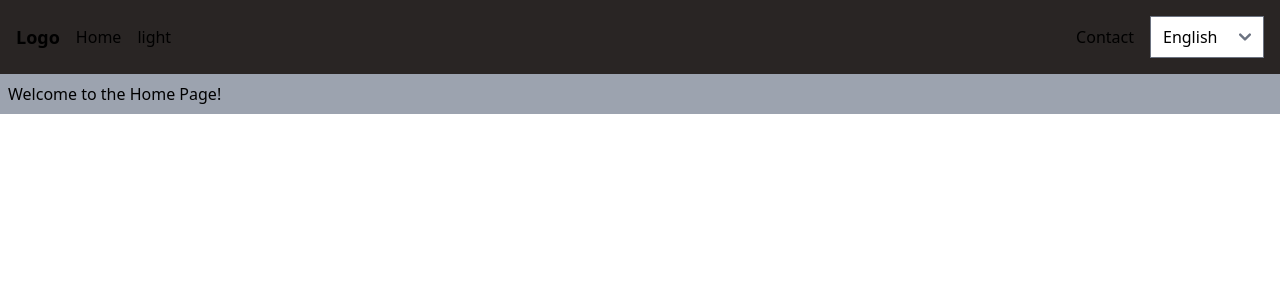
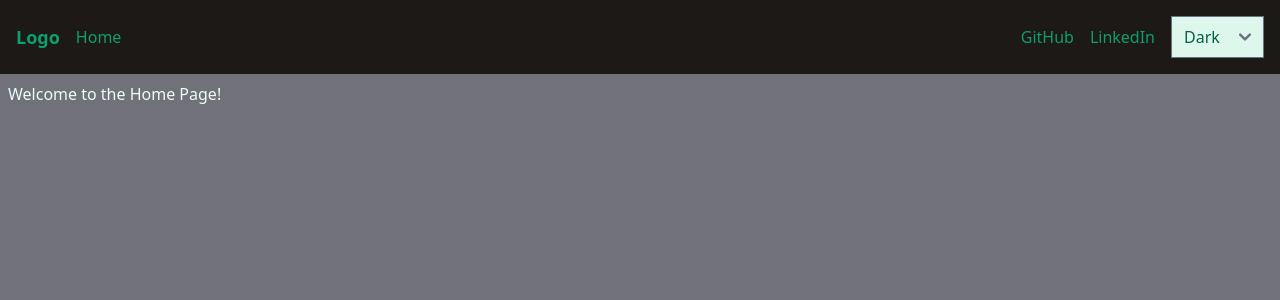
Before and after one commit to mpb9/me-prof, a React (Create React App) app: page / in a window 1280 px wide. Shown: the top 300 px of the page. Built offline with nearby package versions, Linux system fonts and the light colour scheme.

Commit message:
optimized theme switching

```diff
--- a/src/App.js
+++ b/src/App.js
@@ -1,25 +1,23 @@
-import React, { useEffect, useState } from "react";
+import React, { useState } from "react";
 import Home from "./components/Home";
 import NavBar from "./components/NavBar";
-import { Dark, Light } from "./data/Themes";
+import { Dark, GreyScale, Light } from "./data/Themes";
 
 export default function App() {
   const [theme, setTheme] = useState(Dark);
 
   const changeTheme = (new_theme) => {
-    if (new_theme == Dark) {
+    if (new_theme === Dark) {
       setTheme(Dark);
-    } else if (new_theme == Light) {
+    } else if (new_theme === Light) {
       setTheme(Light);
+    } else if (new_theme === GreyScale) {
+      setTheme(GreyScale);
     }
   };
 
-  // useEffect(() => {
-  //   console.log("App -> theme", theme);
-  // }, [theme]);
-
   return (
-    <div className="">
+    <div className={"min-h-screen " + theme.main.bg}>
       <NavBar changeTheme={changeTheme} theme={theme} />
       <Home className="h-screen" theme={theme} />
     </div>
--- a/src/components/Home.js
+++ b/src/components/Home.js
@@ -1,15 +1,4 @@
 import PropTypes from "prop-types";
-
-const my_info = {
-  name: "Michael Beebe",
-  email: "michaelbeebe1031@gmail.com",
-  phone: "847-274-3448",
-  location: "Atlanta, GA",
-  urls: {
-    linkedin: "https://www.linkedin.com/in/michaelbeebe9/",
-    github: "https://github.com/mpb9",
-  },
-};
 
 Home.propTypes = {
   theme: PropTypes.object.isRequired,
@@ -17,10 +6,9 @@ Home.propTypes = {
 
 export default function Home(props) {
   const theme = props.theme;
-  console.log("Home -> theme", theme);
 
   return (
-    <div className="m-0 bg-gray-400 p-2">
+    <div className={"m-0 bg-gray-400 p-2" + theme.main.inlineCSS}>
       <h1>Welcome to the Home Page!</h1>
     </div>
   );
--- a/src/components/NavBar.js
+++ b/src/components/NavBar.js
@@ -1,6 +1,8 @@
 import PropTypes from "prop-types";
-import React, { useEffect, useState } from "react";
-import { Dark, Light } from "../data/Themes";
+import React, { useState } from "react";
+import { ActivePage } from "../data/ActivePage";
+import { MyInfo } from "../data/MyInfo";
+import { Dark, GreyScale, Light } from "../data/Themes";
 
 NavBar.propTypes = {
   changeTheme: PropTypes.func.isRequired,
@@ -9,48 +11,65 @@ NavBar.propTypes = {
 
 export default function NavBar(props) {
   const [activeTheme, setActiveTheme] = useState(props.theme);
+  const [page] = useState(ActivePage);
 
   const changeThemeNav = (event) => {
     if (event) {
-      if (activeTheme == Dark) {
-        setActiveTheme(Light);
-        props.changeTheme(Light);
-        return;
-      } else {
-        setActiveTheme(Dark);
-        props.changeTheme(Dark);
+      let new_theme = null;
+      switch (event.target.value) {
+        case "Dark":
+          new_theme = Dark;
+          break;
+        case "Light":
+          new_theme = Light;
+          break;
+        case "B+W":
+          new_theme = GreyScale;
+          break;
+        default:
+          return;
       }
+      setActiveTheme(new_theme);
+      props.changeTheme(new_theme);
     }
   };
 
-  useEffect(() => {
-    console.log("NavBar -> activeTheme", activeTheme);
-  }, [activeTheme]);
-
   return (
     <nav
-      className="flex items-center justify-between p-4"
-      style={{ backgroundColor: activeTheme.nav.bg }}
+      className={
+        "flex items-center justify-between p-4" + activeTheme.nav.inlineCSS
+      }
     >
       <div className="flex items-center space-x-4">
-        <a href="#" className="text-lg font-bold">
-          Logo
-        </a>
-        <a href="#" className="hidden md:block">
+        <div className="cursor-default text-lg font-bold">Logo</div>
+        <a href={page.url.dev} className="hidden md:block">
           Home
         </a>
-        <button onClick={changeThemeNav} className="md:block">
-          {activeTheme.name == "light" ? "dark" : "light"}
-        </button>
       </div>
       <div className="flex items-center space-x-4">
-        <a href="#" className="hidden md:block">
-          Contact
+        <a
+          href={MyInfo.urls.github}
+          target="_blank"
+          rel="noreferrer"
+          className="hidden md:block"
+        >
+          GitHub
         </a>
-        <select className="hidden md:block">
-          <option>English</option>
-          <option>Spanish</option>
-          <option>French</option>
+        <a
+          href={MyInfo.urls.linkedin}
+          target="_blank"
+          rel="noreferrer"
+          className="hidden md:block"
+        >
+          LinkedIn
+        </a>
+        <select
+          onChange={changeThemeNav}
+          className={"hidden md:block" + activeTheme.nav_btn.inlineCSS}
+        >
+          <option>Dark</option>
+          <option>Light</option>
+          <option>B+W</option>
         </select>
         <button className="block md:hidden">
           <svg
--- /dev/null
+++ b/src/data/ActivePage.js
@@ -0,0 +1,6 @@
+export const ActivePage = {
+  env: "dev",
+  url: {
+    dev: "http://localhost:3000",
+  },
+};
--- a/src/data/MyInfo.js
+++ b/src/data/MyInfo.js
@@ -0,0 +1,10 @@
+export const MyInfo = {
+  name: "Michael Beebe",
+  email: "michaelbeebe1031@gmail.com",
+  phone: "847-274-3448",
+  location: "Atlanta, GA",
+  urls: {
+    linkedin: "https://www.linkedin.com/in/michaelbeebe9/",
+    github: "https://github.com/mpb9",
+  },
+};
--- a/src/data/Themes.js
+++ b/src/data/Themes.js
@@ -3,16 +3,23 @@ import { Theme } from "../models/ThemeModel";
 
 export const Light = new Theme(
   "light",
-  new Style("default", "bg-green-600", "bg-gray-200", "light"),
-  new Style("nav", "bg-gray-700", "#42200B", "light"),
-  new Style("nav-btn", "bg-green-700", "bg-gray-700", "light"),
+  new Style("default", "text-rose-950", "bg-zinc-300", "light"),
+  new Style("nav", "text-pink-50", "bg-amber-950", "light"),
+  new Style("nav-btn", "text-stone-700", "bg-red-200", "light"),
 );
 
 export const Dark = new Theme(
   "dark",
-  new Style("default", "bg-red-100", "bg-orange-900", "dark"),
-  new Style("nav", "bg-green-600", "#292524", "dark"),
-  new Style("nav-btn", "bg-red-100", "bg-stone-900", "dark"),
+  new Style("default", "text-emerald-50", "bg-zinc-500", "dark"),
+  new Style("nav", "text-green-500", "bg-stone-900", "dark"),
+  new Style("nav-btn", "text-emerald-800", "bg-green-100", "dark"),
+);
+
+export const GreyScale = new Theme(
+  "greyscale",
+  new Style("default", "text-black", "bg-stone-300", "greyscale"),
+  new Style("nav", "text-white", "bg-zinc-800", "greyscale"),
+  new Style("nav-btn", "text-black", "bg-gray-200", "greyscale"),
 );
 
 export const Themes = { Light, Dark };
--- a/src/models/StyleModel.js
+++ b/src/models/StyleModel.js
@@ -3,6 +3,7 @@ export class Style {
     this.el = el;
     this.fg = fg;
     this.bg = bg;
+    this.inlineCSS = " " + fg + " " + bg;
     this.style = style;
   }
 
@@ -45,4 +46,12 @@ export class Style {
   setStyle(style) {
     this.style = style;
   }
+
+  getInlineCSS() {
+    return this.inlineCSS;
+  }
+
+  setInlineCSS(inlineCSS) {
+    this.inlineCSS = inlineCSS;
+  }
 }
--- a/src/services/ThemeContext.js
+++ /dev/null
@@ -1,28 +0,0 @@
-export const Themes = [
-  {
-    light: {
-      nav: {
-        fg: "bg-gray-700",
-        bg: "bg-yellow-950",
-        btn: {
-          fg: "bg-green-700",
-          bg: "bg-gray-700",
-        },
-      },
-      fg: "bg-green-600",
-      bg: "bg-gray-200",
-    },
-    dark: {
-      nav: {
-        fg: "bg-green-600",
-        bg: "bg-stone-800",
-        btn: {
-          fg: "bg-red-100",
-          bg: "bg-stone-900",
-        },
-      },
-      fg: "bg-red-100",
-      bg: "bg-orange-900",
-    },
-  },
-];
```
Also changed, not shown: src/services/ActivePage.js (deleted).
